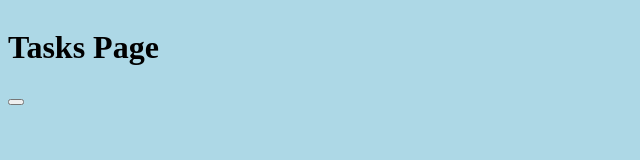
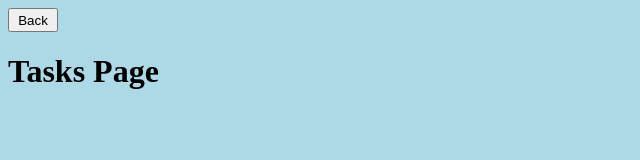
Before and after one commit to sykul/Todo-List, a website built with webpack: page src/index.html in a window 1280 px wide. Shown: the whole page, without its empty margins (0-640 px from the left). Built offline with nearby package versions, Linux system fonts and the light colour scheme.

Commit message:
add functions to clear template and refresh pages

```diff
--- a/src/loadhomepage.js
+++ b/src/loadhomepage.js
@@ -3,6 +3,7 @@ import { el } from "date-fns/locale";
 import { ProjectObject } from "./project class";
 import { projects } from "./index"
 import { addToLocalStorage } from "./localstoragefunctions";
+import { recreateTemplate } from './ui.js';
 
 const element = document.querySelector('.content');
 const bodyElement = document.querySelector('body');
@@ -88,6 +89,7 @@ function createModal() {
 }
 
 function displayProjectPage() {
+    recreateTemplate();
     createHeading();
     createModal();
     createAddProjectButton();
--- a/src/loadprojectpage.js
+++ b/src/loadprojectpage.js
@@ -3,24 +3,35 @@ import { el } from "date-fns/locale";
 import { ProjectObject } from "./project class";
 import { projects } from "./index"
 import { addToLocalStorage } from "./localstoragefunctions";
+import { displayProjectPage } from './loadhomepage.js';
+import { recreateTemplate } from './ui.js';
 
 const element = document.querySelector('.content');
 const bodyElement = document.querySelector('body');
 
+
+
 function createHeading() {
     const heading = document.createElement('h1');
+    const element = document.querySelector('.content');
     heading.textContent = "Tasks Page";
     element.appendChild(heading);
 }
 
 function createBackButton() {
     const backButton = document.createElement('button');
-    document.querySelector('body').appendChild(backButton);
+    backButton.classList.add('back-button');
+    backButton.textContent = 'Back';
+    backButton.addEventListener('click', () => {
+        displayProjectPage();
+    })
+    document.querySelector('body').prepend(backButton);
 }
 
 function displayTaskPage() {
+    recreateTemplate();
+    createBackButton();
     createHeading();
-    createBackButton();
 }
 
 export { displayTaskPage };
--- a/src/style.css
+++ b/src/style.css
@@ -30,7 +30,7 @@ dialog {
 
 }
 
-.cancel-button, .submit-button {
+.cancel-button, .submit-button, .back-button {
     width: 50px;
     height: 24px;
 }
--- a/src/ui.js
+++ b/src/ui.js
@@ -1,5 +1,13 @@
 function expandTask() {
 
+}
+
+function recreateTemplate() {
+    const bodyElement = document.querySelector('body');
+    bodyElement.replaceChildren();
+    const contentDiv = document.createElement('div');
+    contentDiv.classList.add('content');
+    bodyElement.appendChild(contentDiv);
 }
 
 function createTaskCard(taskObject) {
@@ -24,4 +32,4 @@ function toggleAddProjectModal() {
     addProjectModel.classList.toggle('hidden');
 }
 
-export { createTaskCard, toggleAddProjectModal}
+export { createTaskCard, toggleAddProjectModal, recreateTemplate}
```
